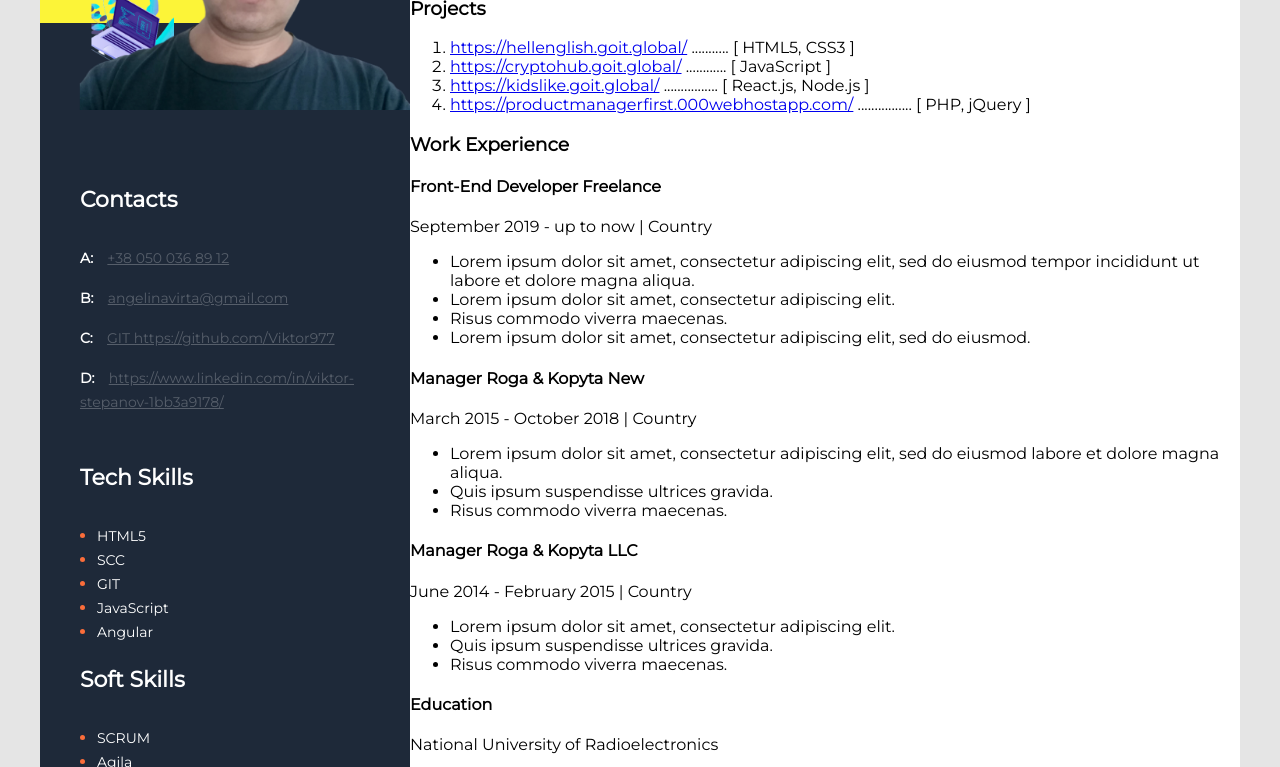
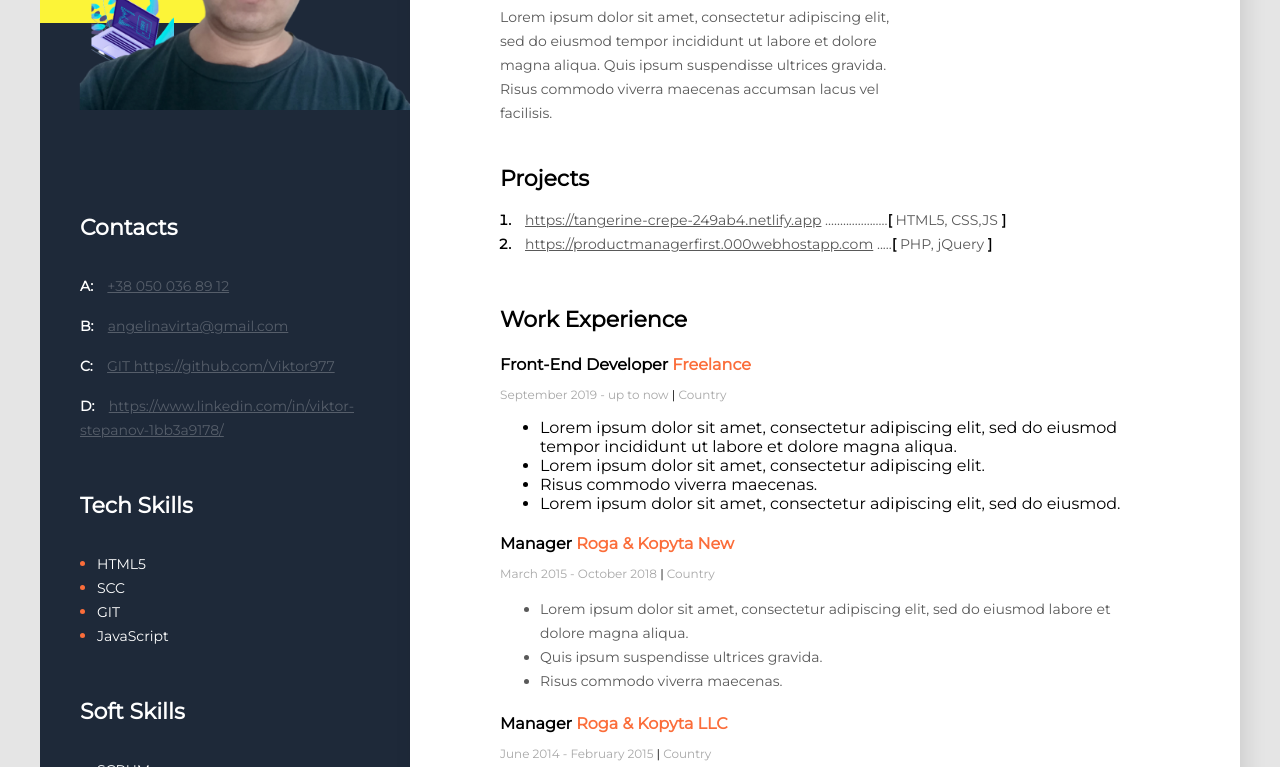
Before and after one commit to Viktor977/HTMLtraining, a plain HTML site: page index.html in a window 1280 px wide. Shown: the part 274-1041 px from the top of the page. Drawn offline with Linux system fonts and the light colour scheme.

Commit message:
edication blok

```diff
--- a/index.html
+++ b/index.html
@@ -17,9 +17,9 @@
       <div class="main_content">
          <!--about user-->
         <div class="about">
-           <h2>Front-End Developer</h2>
-            <h1>Viktor Stepanov</h1>
-           <p>
+           <h2 class="about_position">Front-End Developer</h2>
+            <h1 class="about_name">Viktor Stepanov</h1>
+           <p class="about_description">
              Lorem ipsum dolor sit amet, consectetur adipiscing elit, sed do
              eiusmod tempor incididunt ut labore et dolore magna aliqua. Quis ipsum
              suspendisse ultrices gravida. Risus commodo viverra maecenas accumsan
@@ -28,27 +28,30 @@
         </div>
                <!--projects-->
         <div class="projects">
-             <h3 class="projecy_title">Projects</h3>
-              <ol>
-                 <li><span><a href="https://hellenglish.goit.global/">https://hellenglish.goit.global/</span></a>
-                  ........... [ HTML5, CSS3 ]</li>
-                 <li> <a href="https://cryptohub.goit.global/">https://cryptohub.goit.global/</a>
-                    ............ [ JavaScript ]</li>
-                 <li><a href="https://kidslike.goit.global/">https://kidslike.goit.global/</a>
-                    ................ [ React.js, Node.js ]</li>
-
-               <li><a href="https://productmanagerfirst.000webhostapp.com/">https://productmanagerfirst.000webhostapp.com/</a>
-                ................ [ PHP, jQuery ]</li>
+             <h3 class="title">Projects</h3>
+              <ol class="projects_list">
+                 <li class="project_item">
+                    <span class="project">
+                      <a class="project_link" href="https://tangerine-crepe-249ab4.netlify.app/">https://tangerine-crepe-249ab4.netlify.app</a>
+                  .....................<span class="project_bracket">[</span>  HTML5, CSS,JS <span class="project_bracket">]</span>
+                     </span>
+                  </li>
+                   <li class="project_item">
+                      <span class="project">
+                         <a  class="project_link"href="https://productmanagerfirst.000webhostapp.com/">https://productmanagerfirst.000webhostapp.com</a>
+                      .....<span class="project_bracket">[</span> PHP, jQuery <span class="project_bracket">]</span>
+                      </span>
+                   </li>
                </ol>
           </div>
                 <!--Works-->
          <div class="work">
-             <h3>Work Experience</h3>
+             <h3 class="title">Work Experience</h3>
                  <!--Company 1-->
              <div>
-                <h4>Front-End Developer Freelance </h4>
-                <p>September 2019 - up to now   |   Country</p>
-                <ul>
+                <h4 class="work_position">Front-End Developer <span class="organization">Freelance </span></h4>
+                <p class="period">September 2019 - up to now   <span class="line">|</span>   Country</p>
+                <ul class="work_list">
                     <li>Lorem ipsum dolor sit amet, consectetur adipiscing elit, sed do eiusmod tempor incididunt ut labore et dolore magna aliqua.</li>
                     <li>Lorem ipsum dolor sit amet, consectetur adipiscing elit.</li>
                     <li>Risus commodo viverra maecenas.</li>
@@ -57,30 +60,30 @@
              </div>
                  <!--Company 2-->
              <div>
-                 <h4>Manager Roga & Kopyta New</h4>
-                 <p>March 2015 - October 2018   |   Country</p>
-                 <ul>
-                    <li>Lorem ipsum dolor sit amet, consectetur adipiscing elit, sed do eiusmod labore et dolore magna aliqua. </li>
-                    <li>Quis ipsum suspendisse ultrices gravida.</li>
-                    <li>Risus commodo viverra maecenas.</li>
+                 <h4 class="work_position">Manager <span class="organization">Roga & Kopyta New</span> </h4>
+                 <p class="period">March 2015 - October 2018    <span class="line">|</span>   Country</p>
+                 <ul class="work_list">
+                    <li class="work_list_item">Lorem ipsum dolor sit amet, consectetur adipiscing elit, sed do eiusmod labore et dolore magna aliqua. </li>
+                    <li class="work_list_item">Quis ipsum suspendisse ultrices gravida.</li>
+                    <li class="work_list_item">Risus commodo viverra maecenas.</li>
                  </ul>
               </div>
                   <!--Company 3-->
               <div>
-                <h4>Manager Roga & Kopyta LLC </h4>
-                <p>June 2014 - February 2015   |   Country </p>
-                <ul>
-                    <li> Lorem ipsum dolor sit amet, consectetur adipiscing elit.</li>
-                    <li> Quis ipsum suspendisse ultrices gravida.</li>
-                    <li>Risus commodo viverra maecenas.</li>
+                <h4 class="work_position">Manager <span class="organization">Roga & Kopyta LLC</span></h4>
+                <p class="period">June 2014 - February 2015    <span class="line">|</span>   Country </p>
+                <ul class="work_list">
+                    <li class="work_list_item"> Lorem ipsum dolor sit amet, consectetur adipiscing elit.</li>
+                    <li class="work_list_item"> Quis ipsum suspendisse ultrices gravida.</li>
+                    <li class="work_list_item">Risus commodo viverra maecenas.</li>
                 </ul>
               </div>
                   <!--Education-->
               <div class="education">
-                <h4>Education</h4>
-                <p>National University of Radioelectronics</p>
-                <p>Management</p>
-               <p>September 2009 - June 2014   |   Country</p>
+                <h4 class="title">Education</h4>
+                <p ><span class="organization"> National University of Radioelectronics</span></p>
+                <p  class="work_position">Management</p>
+               <p class="period">September 2009 - June 2014   <span class="line">|</span> Country</p>
               </div>
            </div>
         </div>
@@ -114,7 +117,6 @@
                    <li class="tech_skills_item"><span class="tech_skills_text">SCC</span></li>
                    <li class="tech_skills_item"><span class="tech_skills_text">GIT</span></li>
                    <li class="tech_skills_item"><span class="tech_skills_text">JavaScript</span></li>
-                   <li class="tech_skills_item"><span class="tech_skills_text">Angular</span></li>
                </ul>
            </div>
            <!--Soft scills-->
--- a/styles/style.css
+++ b/styles/style.css
@@ -15,28 +15,136 @@ body {
 
 .main_content {
     background: #FFFFFF;
+    box-shadow: 6px 6px 20px rgba(0, 0, 0, 0.1);
+    padding: 105px 90px;
+}
+
+.about{
+   margin-bottom: 40px;
+}
+
+.about_position{
+
+    font-style: normal;
+    font-weight: bold;
+    font-size: 14px;
+    line-height: 17px;
+    color: #000000;
+    margin-bottom: 20px;
+}
+
+.abou_name{
+    font-style: normal;
+    font-weight: bold;
+    font-size: 45px;
+    line-height: 55px;
+    color: #000000;
+    margin-bottom: 25px;
+}
+.about_description{
+    font-style: normal;
+    width: 400px;
+    font-weight: 400;
+    font-size: 14px;
+    line-height: 24px;
+    color: #595959;
 }
 
 /* about projects */
 
-.project_title {
+.title {
+    font-style: normal;
+    font-weight: 700;
+    font-size: 22px;
+    line-height: 27px;
+    color: #000000;
+    margin-bottom: 10px;
 }
 
+.project_item {
+    font-style: normal;
+    font-weight: 700;
+    font-size: 14px;
+    line-height: 24px;
+    color: #000000;
+}
+
+.project_link{
+
+    margin-left: 10px;
+}
+
+.project_bracket{
+    font-style: normal;
+    font-weight:800;
+    font-size: 14px;
+    line-height: 24px;
+    color: #000000;
+}
+
+.projects_list{
+    padding: 0;
+    margin-left: 15px;
+}
 
 /* about styles */
+.project,
+.project_link{
+    font-style: normal;
+    font-weight: 400;
+    font-size: 14px;
+    line-height: 24px;
+    color: #595959;
+}
 
 .projects {
-
+    margin-bottom: 50px;
 }
 
-.projects a {
-
+.organization{
+    color: #FB6D3A;
+    font-weight: bold;
+    font-size: 16px;
+    line-height: 20px;
 }
 
-/* work styles */
+.work_position{
+    font-style: normal;
+    font-weight: 700;
+    font-size: 16px;
+    line-height: 20px;
+    color: #000000;
+    margin-bottom: 10px;
+}
 
-.work {
+.period{
+    font-style: normal;
+    font-weight: 400;
+    font-size: 12px;
+    line-height: 15px;
+    color: #A8A8A8;
+    margin-bottom: 10px;
+}
 
+.line{
+    font-style: normal;
+    font-weight: 400;
+    font-size: 12px;
+    line-height: 15px;
+    color: #000000;
+}
+
+.work_line{
+    padding: 0;
+    margin-left: 15px;
+}
+
+.work_list_item{
+    font-style: normal;
+    font-weight: 400;
+    font-size: 14px;
+    line-height: 24px;
+    color: #595959;
 }
 
 
@@ -51,6 +159,7 @@ body {
 .techskills,
 .softskilss{
    margin-left: 40px;
+   margin-top: 50px;
 }
 
 .contacts{
```
